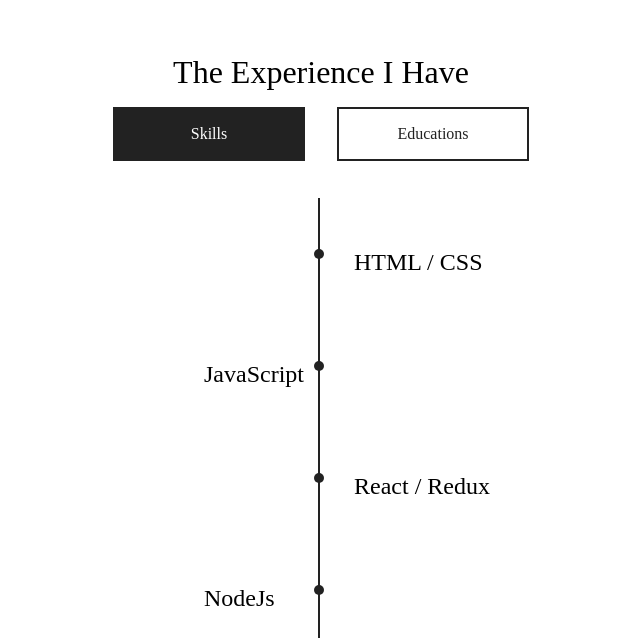
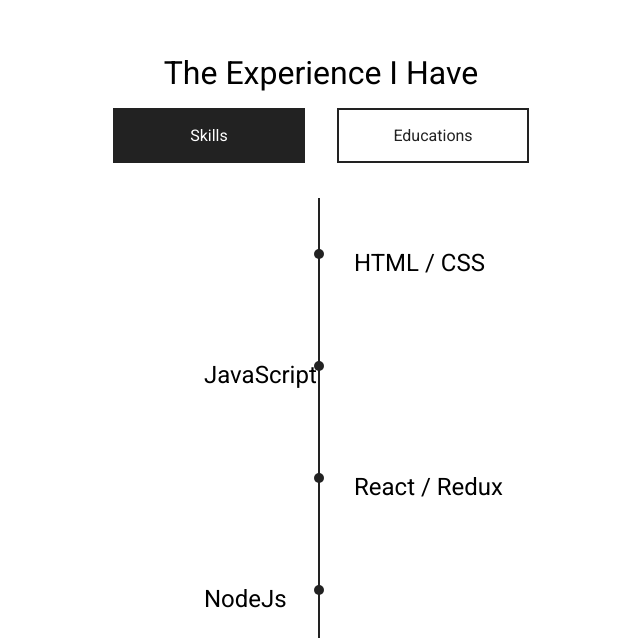
Before and after one commit to Bikalpa-Paudel/Main-Portfolio-Site, a React (Create React App) app: page / in a window 1280 px wide. Shown: the part 1642-2280 px from the top of the page, without its empty margins (319-959 px from the left). Built offline with nearby package versions, Linux system fonts and the light colour scheme.

Commit message:
adding more style in experience section

```diff
--- a/src/components/about/About.js
+++ b/src/components/about/About.js
@@ -1,7 +1,4 @@
 import "./About.css"
-import Svg1 from "./Svg1"
-import My from "./My.png"
-import {FaReact, FaGraduationCap, FaLaptop} from "react-icons/fa"
 
 export default function About(){
     return(
--- a/src/components/experience/Education.css
+++ b/src/components/experience/Education.css
@@ -43,11 +43,12 @@
     left: 40px;
     width: 400px;
     font-size: 1rem;
+    text-align: justify;
 }
 .edu-text-l{
     position: relative;
     left: -400px;
     width: 400px;
-
+    text-align: justify;
     font-size: 1rem;
 }
--- a/src/components/experience/Experience.css
+++ b/src/components/experience/Experience.css
@@ -3,6 +3,7 @@
     width: 100%;
     padding-top: 12vh;
     position: relative;
+    font-family: 'Roboto', sans-serif;
 }
 
 .exp-text{
```
